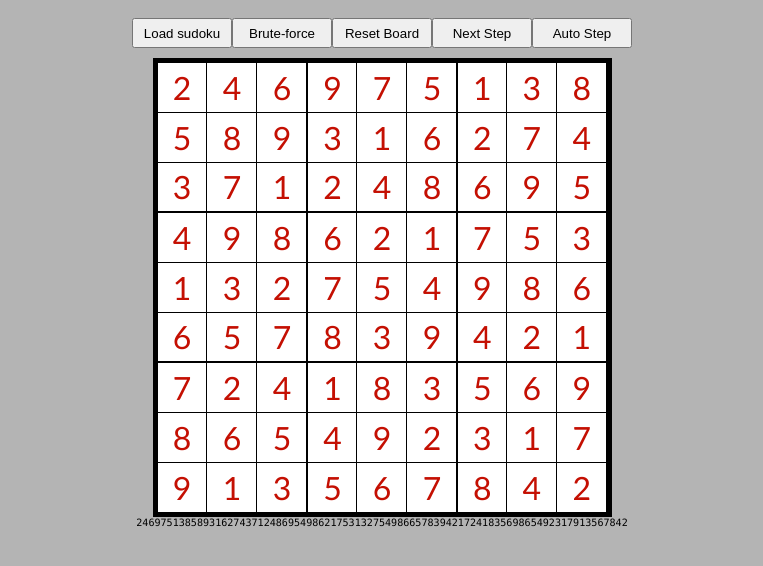
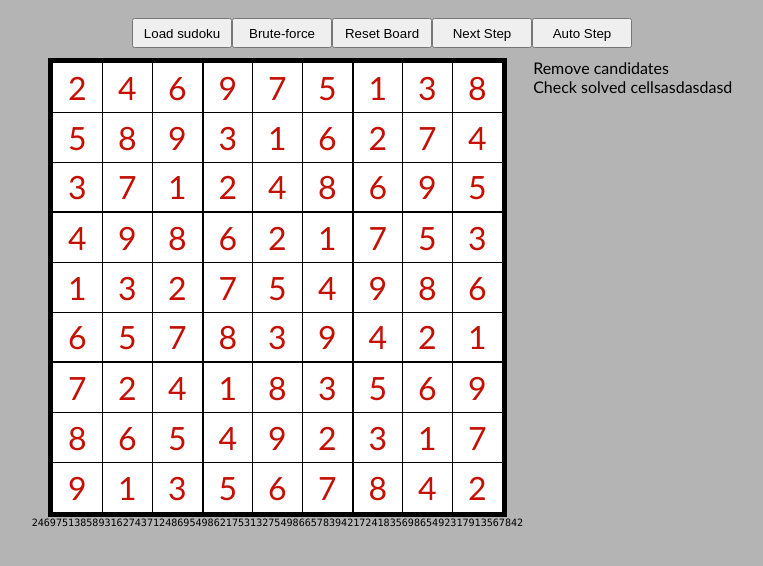
Before and after one commit to ZyerTCoder/sudoku-solver, a Vue app: page / in a window 1280 px wide. Shown: the top 566 px of the page, without its empty margins (258-1021 px from the left). Built offline with nearby package versions, Linux system fonts and the light colour scheme.

Commit message:
added list to show tech available and highlight the one being used

```diff
--- a/src/App.vue
+++ b/src/App.vue
@@ -6,9 +6,12 @@
 	</button>
 	<!-- :disabled="!sudoku" bits give a warning on load, find alternative -->
 	<button @click="resetBoard()">Reset Board</button>
-	<button @click="next()">Next Step</button>
-	<button @click="autoNext()">Auto Step</button>
-	<Board ref="board" @start="startTest" /> <!-- TEMP - DELETE the @start -->
+	<button @click="next()" :disabled="running_timer[0]">Next Step</button>
+	<button @click="autoNext()" :disabled="running_timer[0]">Auto Step</button>
+	<div class="sidebyside">
+		<Board ref="board" @start="startTest" /> <!-- TEMP - DELETE the @start -->
+		<List ref="techList"/>
+	</div>
 	<Modal
 		v-if="showLoadModal"
 		@close="toggleLoadModal"
@@ -34,6 +37,7 @@
 <script>
 import Board from "./components/Board.vue"
 import Modal from "./components/Modal.vue"
+import List from "./components/List.vue"
 
 import bruteforce from "./scripts/bruteforce.js"
 import exampleSudokus from "./scripts/exampleSudokus.js"
@@ -41,7 +45,7 @@ import {Sudoku} from "./scripts/sudoku.js"
 
 export default {
 	name: 'App',
-	components: { Board, Modal },
+	components: { Board, Modal, List},
 	data () {
 		return {
 			title: "Sudoku Solver",
@@ -51,7 +55,6 @@ export default {
 			showMessageModal: false,
 			message: "",
 			examples: exampleSudokus,
-			// sudoku: new Sudoku()
 		}
 	},
 	methods: {
@@ -59,8 +62,8 @@ export default {
 			if (typeof(board) !== "string" || board.length !== 81) {
 				return console.warn("Tried to load invalid sudoku:", board)
 			}
-			this.resetBoard()
-			this.sudoku = new Sudoku(board, this.$refs.board)
+			this.sudoku.reset()
+			this.sudoku = new Sudoku(board, this.$refs.board, this.$refs.techList)
 		},
 		bruteforceSudoku() {
 			const boardDisplay = this.$refs.board
@@ -108,10 +111,11 @@ export default {
 			this.message = message
 			this.showMessageModal = !this.showMessageModal
 		},
-		startTest() {
+		startTest() { // TEMP - DELETE
 			this.sudoku = new Sudoku(
-				exampleSudokus["Solved Board"]
-				, this.$refs.board)
+				exampleSudokus["Solved Board"],
+				this.$refs.board,
+				this.$refs.techList)
 			this.sudoku.removeCandidatesSimple()
 		},
 		autoNext() {
@@ -177,4 +181,12 @@ p {
 	margin: 0;
 }
 
+.sidebyside {
+	display: flex;
+	flex-direction: row;
+	justify-content: center;
+	margin: 0;
+	padding: 0;
+}
+
 </style>
--- /dev/null
+++ b/src/components/List.vue
@@ -0,0 +1,63 @@
+<template>
+<ol id="techList">
+	<li v-for="tech in techs"
+		:class="{disabled:!tech.enabled, highlight:tech.highlight}"
+	>
+		<p>{{ tech.displayName }}</p>
+	</li>
+</ol>
+</template>
+
+<script>
+export default {
+	name: 'List',
+	data () {
+		return {
+			techs: [],
+		}
+	},
+	methods: {
+		clear() {
+			this.techs = []
+		},
+		highlight(name) {
+			for (let tech of this.techs) {
+				if (tech.highlight) {
+					tech.highlight = false
+				}
+				if (tech.name === name) {
+					tech.highlight = true
+					console.debug("Highlighting", name)
+				}
+			}
+		},
+		removeHighlight() {
+			this.highlight()
+		}
+	}
+}
+</script>
+
+<style scoped>
+#techList {
+	/* display: flex;
+	flex-direction: column; */
+	width: fit-content;
+	list-style: none;
+	margin: 0;
+	padding: 0 0 0 10px;
+}
+
+p {
+	display: flex;
+	justify-content: left;
+}
+
+.disabled {
+	text-decoration: line-through;
+}
+
+.highlight {
+	background-color: green;
+}
+</style>
--- a/src/scripts/sudoku.js
+++ b/src/scripts/sudoku.js
@@ -22,9 +22,22 @@ export class Sudoku {
 	#board
 	#unsolvedCells
 	#display
+	#techList
 	#changesStack = []
+	techs = [
+		{
+			tech: this.removeCandidatesSimple,
+			name: "removeCandidatesSimple",
+			displayName: "Remove candidates",
+			enabled: true,},
+		{
+			tech: this.checkSolvedCells,
+			name: "checkSolvedCells",
+			displayName: "Check solved cellsasdasdasd",
+			enabled: true,},
+	]
 
-	constructor(sudokuString, boardComponent) {
+	constructor(sudokuString, boardComponent, techList) {
 		this.#board = stringToMatrix(sudokuString)
 		this.#unsolvedCells = 81
 
@@ -39,6 +52,18 @@ export class Sudoku {
 					this.#display.setCellTextColor(i, "#c40f02")
 				}
 			}
+		} else {
+			console.warn("No board component given to sudoku object")
+		}
+
+		if (techList) {
+			this.#techList = techList
+			this.#techList.clear()
+			for (let tech of this.techs) {
+				this.#techList.techs.push(tech)
+			}
+		} else {
+			console.warn("No list component given to sudoku object")
 		}
 
 		for (let row=0; row<9; row++) {
@@ -101,33 +126,13 @@ export class Sudoku {
 		return !this.isCellSolved(row, col)
 	}
 
-	next() {
-		const techs = [
-			{tech: this.removeCandidatesSimple, name: "removeCandidatesSimple"},
-			{tech: this.checkSolvedCells, name: "checkSolvedCells"},
-		]
-		if (this.#unsolvedCells !== 0 ) {
-			for (let tech of techs) {
-				let changes = tech.tech(this)
-				console.debug("applying:", tech.name, "changes:", changes)
-				if (tech.name === "checkSolvedCells") {
-					let errors = this.areThereErrors()
-					if (errors.length) {
-						this.update(errors)
-						return "invalid"
-					}
-				}
-				if (changes.length) {
-					return changes
-				}
-			}
-			console.log("Can't solve with current techniques")
-			return "no tech"
-		} else {
-			if (this.#unsolvedCells < 0) {
-				console.error("something very wrong happened, unsolved cells shouldn't go below 0")
-			}
-			// Run check if correctly solved
+	reset() {
+		if (this.#display) { this.#display.resetBoard() }
+		if (this.#techList) { this.#techList.removeHighlight() }
+	}
+
+	next(sudokuObj = this) {
+		if (this.#unsolvedCells === 0 ) {
 			console.log("Done solving board.")
 			let errors = this.areThereErrors()
 			if (errors.length) {
@@ -137,6 +142,32 @@ export class Sudoku {
 			}
 			return 0
 		}
+
+		if (this.#unsolvedCells < 0) {
+			console.error("something very wrong happened, unsolved cells shouldn't go below 0")
+		}
+
+		for (let tech of sudokuObj.techs) {
+			let changes = tech.tech(this)
+			console.debug("applying:", tech.name, "changes:", changes)
+
+			if (tech.name === "checkSolvedCells") {
+				let errors = this.areThereErrors()
+				if (errors.length) {
+					this.update(errors)
+					return "invalid"
+				}
+			}
+
+			if (changes.length) {
+				if (this.#techList) {
+					this.#techList.highlight(tech.name)
+				}
+				return changes
+			}
+		}
+		console.log("Can't solve with current techniques")
+		return "no tech"
 	}
 
 	areThereErrors(sudokuObj = this) {
```
